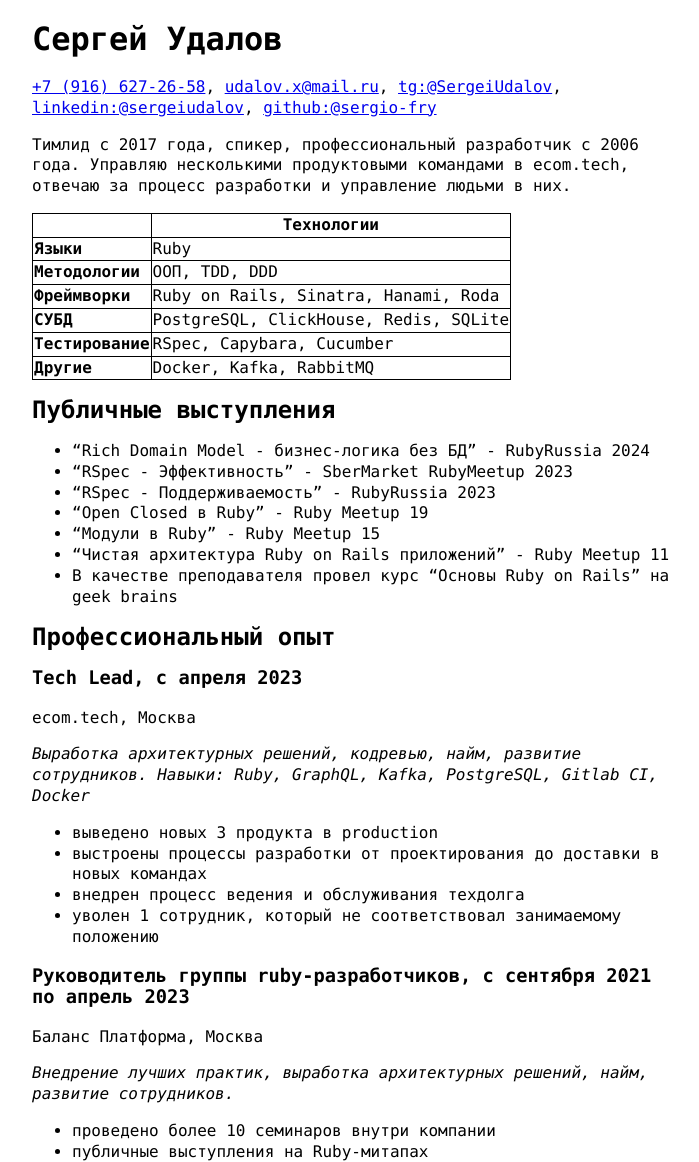
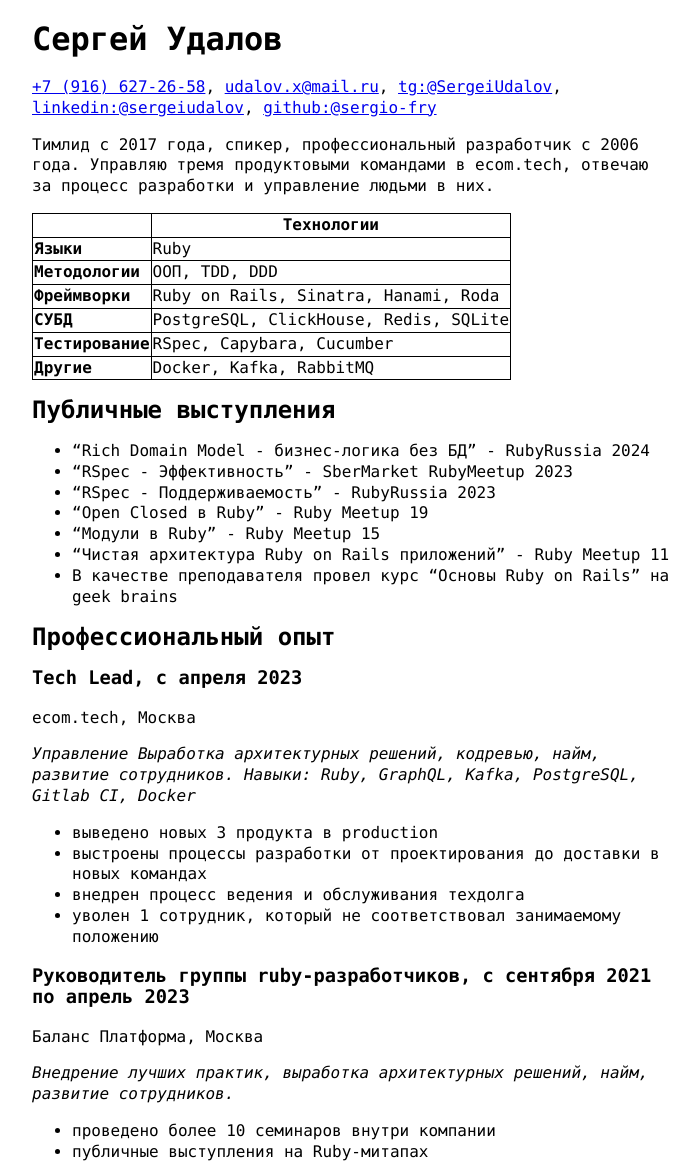
Before and after one commit to sergio-fry/blog, a Jekyll site: the page built from cv.md, in a window 1280 px wide and 1400 px high, cut to the strip 238-1400 px from the top of the window. Shown: the whole strip, without its empty margins (288-987 px from the left). Built offline with Jekyll 4.4.1, drawn with Linux system fonts in a browser that asks for light colours.

Commit message:
vault backup: 2024-11-19 13:37:39
Affected files:
cv.md

```diff
--- a/cv.md
+++ b/cv.md
@@ -10,7 +10,7 @@ disable_comments: true
 
 [+7 (916) 627-26-58](tel:+79166272658), [udalov.x@mail.ru](mailto:udalov.x@mail.ru), [tg:@SergeiUdalov](https://t.me/SergeiUdalov), [linkedin:@sergeiudalov](https://ru.linkedin.com/in/sergeiudalov), [github:@sergio-fry](https://github.com/sergio-fry)
 
-Тимлид с 2017 года, спикер, профессиональный разработчик с 2006 года. Управляю несколькими продуктовыми командами в ecom.tech, отвечаю за процесс разработки и управление людьми в них.
+Тимлид с 2017 года, спикер, профессиональный разработчик с 2006 года. Управляю тремя продуктовыми командами в ecom.tech, отвечаю за процесс разработки и управление людьми в них.
 
 |                  | Технологии                            |
 | ---------------- | ------------------------------------- |
@@ -38,7 +38,7 @@ disable_comments: true
 
 ecom.tech, Москва
 
-*Выработка архитектурных решений, кодревью, найм, развитие сотрудников. Навыки: Ruby, GraphQL, Kafka, PostgreSQL, Gitlab CI, Docker*
+*Управление Выработка архитектурных решений, кодревью, найм, развитие сотрудников. Навыки: Ruby, GraphQL, Kafka, PostgreSQL, Gitlab CI, Docker*
 
 - выведено новых 3 продукта в production
 - выстроены процессы разработки от проектирования до доставки в новых командах
```
